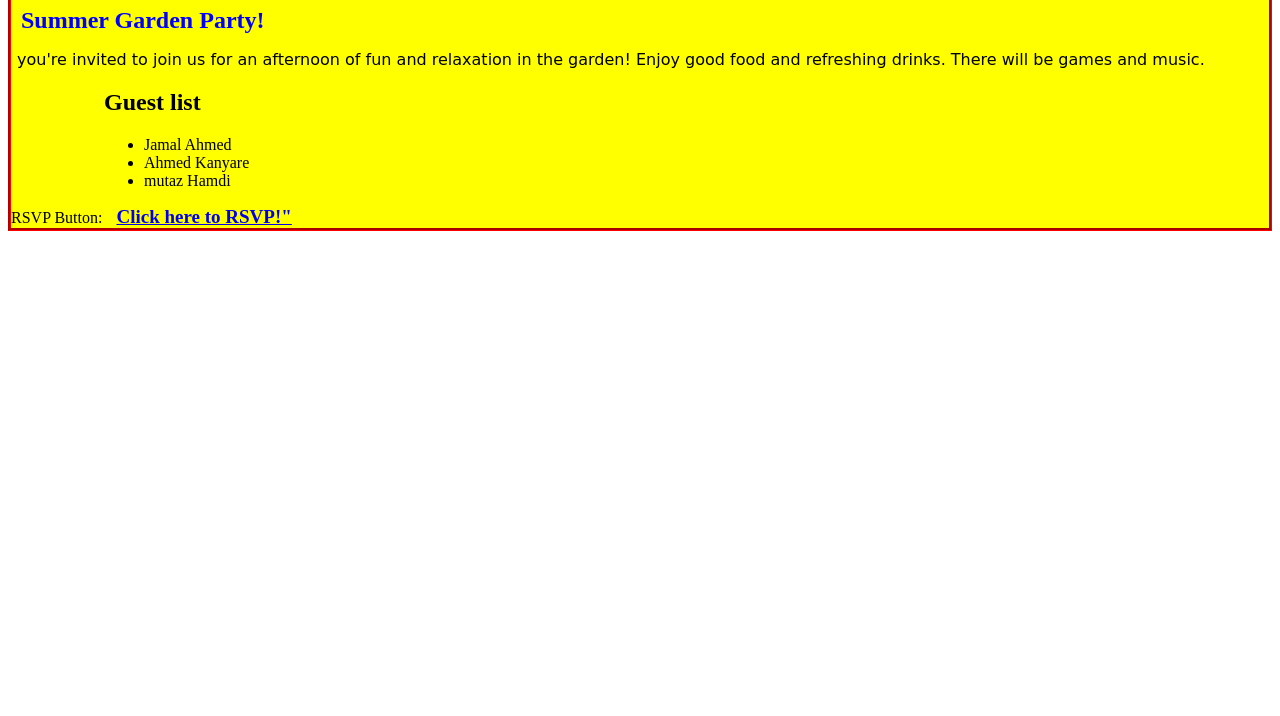
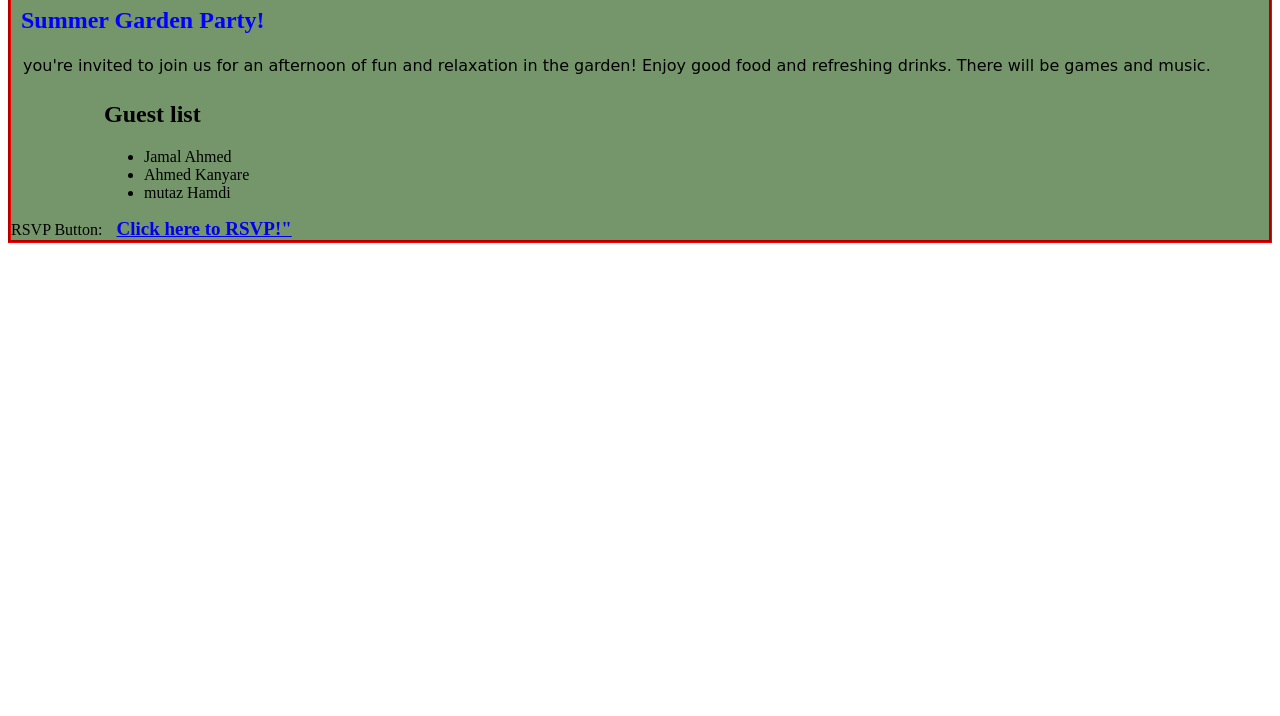
Before and after one commit to Abdikarin-Aden/Abdikarin-Aden, a plain HTML site: page event-invite.html in a window 1280 px wide. Shown: the part 84-800 px from the top of the page. Drawn offline with Linux system fonts and the light colour scheme.

Commit message:
Update event-invite.html

```diff
--- a/event-invite.html
+++ b/event-invite.html
@@ -5,7 +5,7 @@
         <title>Project: Event invite</title>
         <style>
           #info {border:3px groove red;
-                background-color:yellow;
+                background-color:rgb(117, 150, 106);
             }
 
         #invite{
@@ -17,6 +17,7 @@
         }
         #text{ margin-left:6px;
             font-family:cursive;
+            padding:6px;
         }
         .guest{ margin-left:93px; }
         .rsvp{ margin-left: 10px;
```
